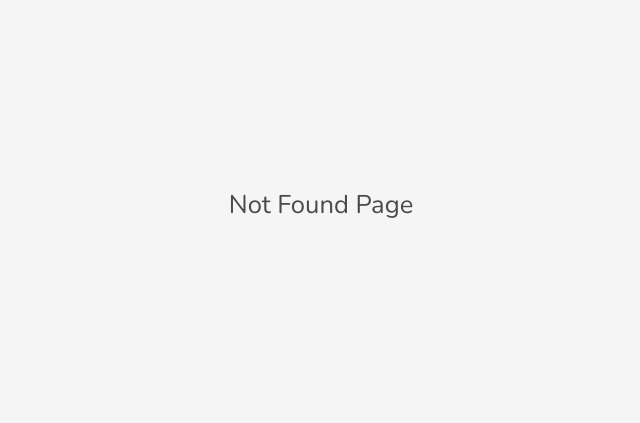
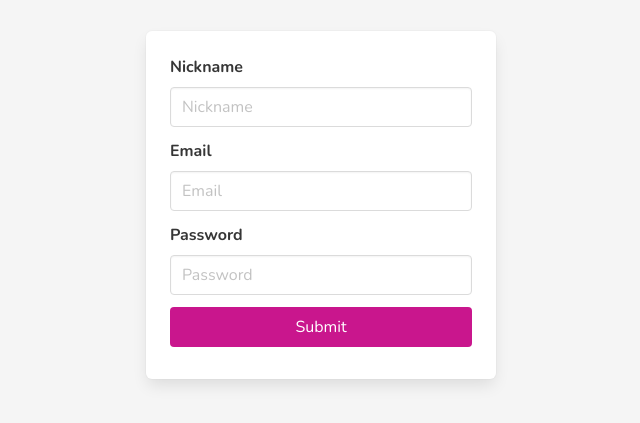
Before and after one commit to WangHsuan/React_OnlineShoesShop, a React (Create React App) app: page /register in a window 1280 px wide. Before the commit this address had no page. Shown: the part 195-618 px from the top of the page, without its empty margins (319-959 px from the left). Built offline with nearby package versions, Linux system fonts and the light colour scheme.

Commit message:
shopping cart router

```diff
--- a/src/Router.js
+++ b/src/Router.js
@@ -3,6 +3,7 @@
 import Header from './component/Header.js';
 import Products from './component/Products';
 import Login from './pages/Login';
+import Register from './pages/Register';
 import NotFound from './pages/NotFound';
 import App from './pages/App';
 import  Cart from './pages/Cart';
@@ -19,7 +20,7 @@
     <Switch>
       <Route path="/" exact component={App} />
       <Route path="/login" component={Login} />
-
+      <Route path="/register" component={Register} />
       <Route path="/cart" component={Cart} />
       <Route component={NotFound} />
     </Switch>
--- a/src/commons/auth.js
+++ b/src/commons/auth.js
@@ -41,5 +41,7 @@
 global.auth = {
     setToken,
     getUser,
-    logout
+    logout,
+    isLogin,
+    getToken
 }
--- a/src/commons/axios.js
+++ b/src/commons/axios.js
@@ -8,6 +8,20 @@
         headers: {'X-Custom-Header': 'foobar'}
       });
 
+      instance.interceptors.request.use(
+        config => {
+          const jwToken = global.auth.getToken();
+          config.headers['Authorization'] = 'Bearer ' + jwToken;
+          // Do something before request is sent
+          return config;
+        },
+        error => {
+          // Do something with request error
+          return Promise.reject(error);
+        }
+      );
+
+
       return instance
 }
 
--- a/src/component/Product.js
+++ b/src/component/Product.js
@@ -3,7 +3,8 @@
 import  Panel  from "./Panel";
 import EditInventory from "./EditInventory";
 import axios from '../commons/axios';
-import {toast} from 'react-toastify'
+import {toast} from 'react-toastify';
+import {withRouter} from 'react-router-dom'
 
 // function Product(props){
 
@@ -88,6 +89,7 @@
 // }
 
 class Product extends React.Component {
+
     toEdit = () => {
       Panel.open({
         component: EditInventory,
@@ -105,6 +107,11 @@
 
     addCart = async () => {
 
+      if(!global.auth.isLogin()){
+        this.props.history.push('/login');
+        toast.info('Please Login First');
+        return;
+      }
       try {
         const { id, name, image, price } = this.props.product;
         const res = await axios.get(`/carts?productId=${id}`);
@@ -131,6 +138,18 @@
     };
 
 
+    renderManagerBtn = () => {
+      const user = global.auth.getUser() || {};
+      if(user.type === 1){
+        return(
+          <div className='p-head has-text-right' onClick={this.toEdit}>
+            <span className='icon edit-btn'>
+              <i className='fas fa-sliders-h'></i>
+            </span>
+          </div>
+        )}
+    }
+
     render() {
       const { name, image, tags, price, status } = this.props.product;
       const _pClass = {
@@ -140,11 +159,7 @@
       return (
         <div className={_pClass[status]}>
           <div className="p-content">
-          <div className='p-head has-text-right' onClick={this.toEdit}>
-          <span className='icon edit-btn'>
-            <i className='fas fa-sliders-h'></i>
-          </span>
-         </div>
+          {this.renderManagerBtn()}
             <div className="img-wrapper">
               <div className="out-stock-text">Out Of Stock</div>
               <figure className="image is-4by3">
@@ -171,4 +186,4 @@
   }
 
 
-export default Product;
+export default withRouter(Product);
--- a/src/component/Products.js
+++ b/src/component/Products.js
@@ -122,7 +122,11 @@
                         })}
                         </TransitionGroup>
                     </div>
-                    <button className="button is-primary add-btn" onClick={this.toAdd}>Add</button>
+                    {
+                        (global.auth.getUser()||{}).type === 1 &&(
+                            <button className="button is-primary add-btn" onClick={this.toAdd}>Add</button>
+                        )}
+
                 </div>
             </div>
           )
--- a/src/component/ToolBox.js
+++ b/src/component/ToolBox.js
@@ -1,5 +1,6 @@
 import React, { useState } from 'react';
 import {withRouter} from 'react-router-dom';
+import { toast } from 'react-toastify';
 
 function ToolBox (props){
     const [searchText, setsearchText] = useState('');
@@ -17,12 +18,17 @@
     }
 
     const goCart = () => {
+        if(!global.auth.isLogin()){
+            props.history.push('/login');
+            toast.info('Please Login First');
+            return;
+        }
         props.history.push('/cart')
     }
 
         return(
             <div className='tool-box'>
-            <div className='logo-text'> Store</div>
+            <div className='logo-text'> HOJA</div>
 
             <div className="search-box">
             <div className="field has-addons">
--- a/src/css/style.scss
+++ b/src/css/style.scss
@@ -200,7 +200,7 @@
         }
         img {
           max-width: 100%;
-          height: auto;
+          height: 100%;
         }
       }
       .p-tags {
--- a/src/pages/Cart.js
+++ b/src/pages/Cart.js
@@ -8,7 +8,8 @@
 const Cart = () => {
     const [carts, setCarts] = useState([])
     useEffect(()=>{
-        axios.get('/carts').then(res => setCarts(res.data))
+        const user = global.auth.getUser()||{};
+        axios.get(`/carts?userId=${user.email}`).then(res => setCarts(res.data))
     },[])
 
     const totalPrice = useMemo(() => {
--- /dev/null
+++ b/src/pages/Register.js
@@ -0,0 +1,103 @@
+import React from 'react';
+import axios from '../commons/axios'
+import { useForm } from 'react-hook-form'
+import {toast} from 'react-toastify'
+
+export default function Register(props){
+
+    const { register, handleSubmit, errors } = useForm();
+
+    const onSubmit = async data => {
+
+      try {
+        const { nickname, email, password } = data;
+        const res = await axios.post('/auth/register', {
+          nickname,
+          email,
+          password,
+          type: 0
+        });
+        const jwToken = res.data;
+        global.auth.setToken(jwToken);
+        toast.success('Register Success');
+
+        props.history.push('/');
+      } catch (error) {
+        const message = error.response.data.message;
+        toast.error(message);
+      }
+    };
+
+    return (
+      <div className="login-wrapper">
+        <form className="box login-box" onSubmit={handleSubmit(onSubmit)}>
+          <div className="field">
+            <label className="label">Nickname</label>
+            <div className="control">
+              <input
+                className={`input ${errors.nickname && 'is-danger'}`}
+                type="text"
+                placeholder="Nickname"
+                name="nickname"
+                ref={register({
+                  required: 'nickname is required'
+                })}
+              />
+              {errors.nickname && (
+                <p className="helper has-text-danger">
+                  {errors.nickname.message}
+                </p>
+              )}
+            </div>
+          </div>
+          <div className="field">
+            <label className="label">Email</label>
+            <div className="control">
+              <input
+                className={`input ${errors.email && 'is-danger'}`}
+                type="text"
+                placeholder="Email"
+                name="email"
+                ref={register({
+                  required: 'email is required',
+                  pattern: {
+                    value: /^[A-Za-z0-9]+([_\\.][A-Za-z0-9]+)*@([A-Za-z0-9\\-]+\.)+[A-Za-z]{2,6}$/,
+                    message: 'invalid email'
+                  }
+                })}
+              />
+              {errors.email && (
+                <p className="helper has-text-danger">{errors.email.message}</p>
+              )}
+            </div>
+          </div>
+          <div className="field">
+            <label className="label">Password</label>
+            <div className="control">
+              <input
+                className={`input ${errors.password && 'is-danger'}`}
+                type="password"
+                placeholder="Password"
+                name="password"
+                ref={register({
+                  required: 'password is required',
+                  minLength: {
+                    value: 6,
+                    message: 'cannot be less than 6 digits'
+                  }
+                })}
+              />
+              {errors.password && (
+                <p className="helper has-text-danger">
+                  {errors.password.message}
+                </p>
+              )}
+            </div>
+          </div>
+          <div className="control">
+            <button className="button is-fullwidth is-primary">Submit</button>
+          </div>
+        </form>
+      </div>
+    );
+}
```
